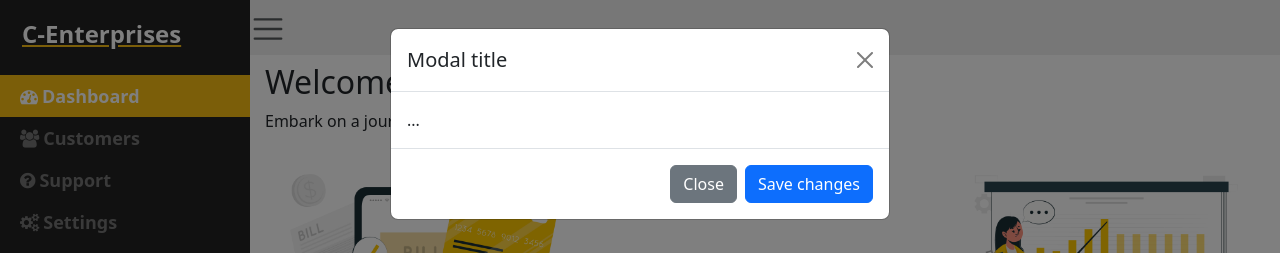
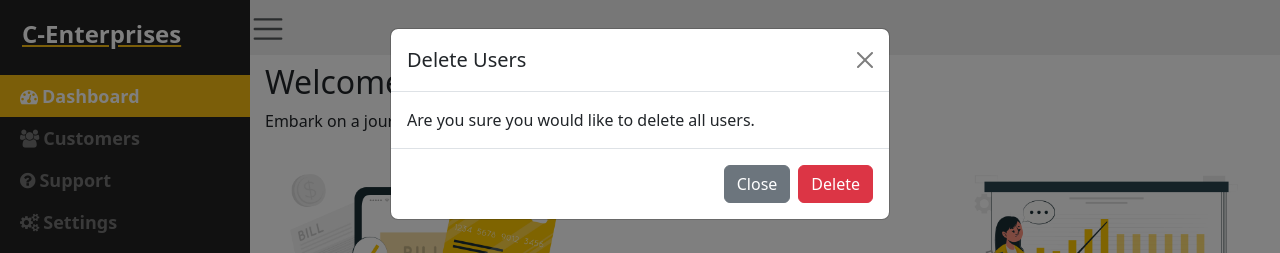
Before and after one commit to Carol254/customer-dashboard, an Angular app: page /home in a window 1280 px wide. Both pictures are taken after a click on the button "REMOVE". Shown: the top 253 px of the page. Built offline with nearby package versions, Linux system fonts and the light colour scheme; no server answers.

Commit message:
few changes made

```diff
--- a/angular.json
+++ b/angular.json
@@ -91,6 +91,9 @@
             ],
             "scripts": []
           }
+        },
+        "deploy": {
+          "builder": "angular-cli-ghpages:deploy"
         }
       }
     }
--- a/package.json
+++ b/package.json
@@ -28,6 +28,7 @@
     "@angular/cli": "~16.0.1",
     "@angular/compiler-cli": "^16.0.0",
     "@types/jasmine": "~4.3.0",
+    "angular-cli-ghpages": "^2.0.0-beta.2",
     "jasmine-core": "~4.6.0",
     "karma": "~6.4.0",
     "karma-chrome-launcher": "~3.2.0",
--- a/src/app/dashboard/dashboard.component.html
+++ b/src/app/dashboard/dashboard.component.html
@@ -66,15 +66,15 @@
             <div class="modal-dialog">
               <div class="modal-content">
                 <div class="modal-header">
-                  <h1 class="modal-title fs-5" id="exampleModalLabel">Modal title</h1>
+                  <h1 class="modal-title fs-5" id="exampleModalLabel">Delete Users</h1>
                   <button type="button" class="btn-close" data-bs-dismiss="modal" aria-label="Close"></button>
                 </div>
                 <div class="modal-body">
-                  ...
+                    Are you sure you would like to delete all users.
                 </div>
                 <div class="modal-footer">
                   <button type="button" class="btn btn-secondary" data-bs-dismiss="modal">Close</button>
-                  <button type="button" class="btn btn-primary">Save changes</button>
+                  <button type="button" class="btn btn-danger">Delete</button>
                 </div>
               </div>
             </div>
```
Also changed, not shown: 1 other file (tests, documents, lock files or other folders).
